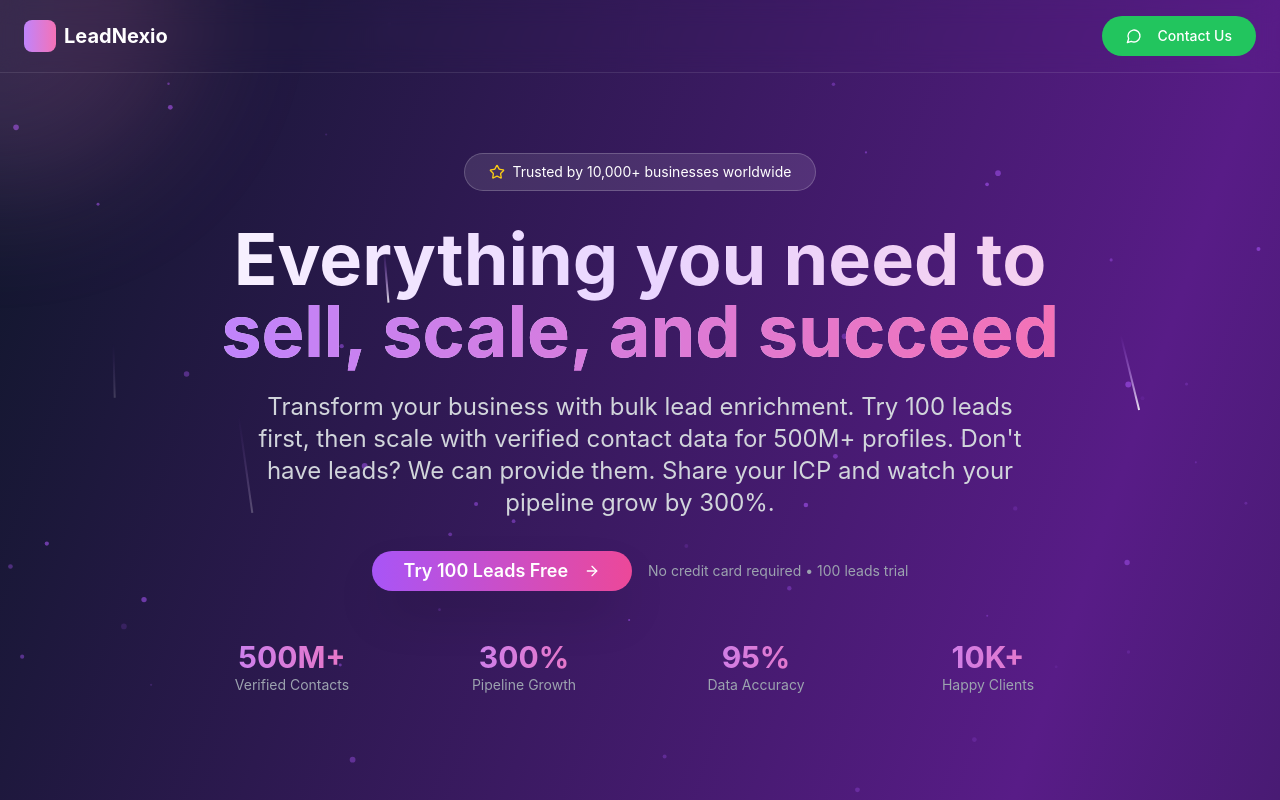
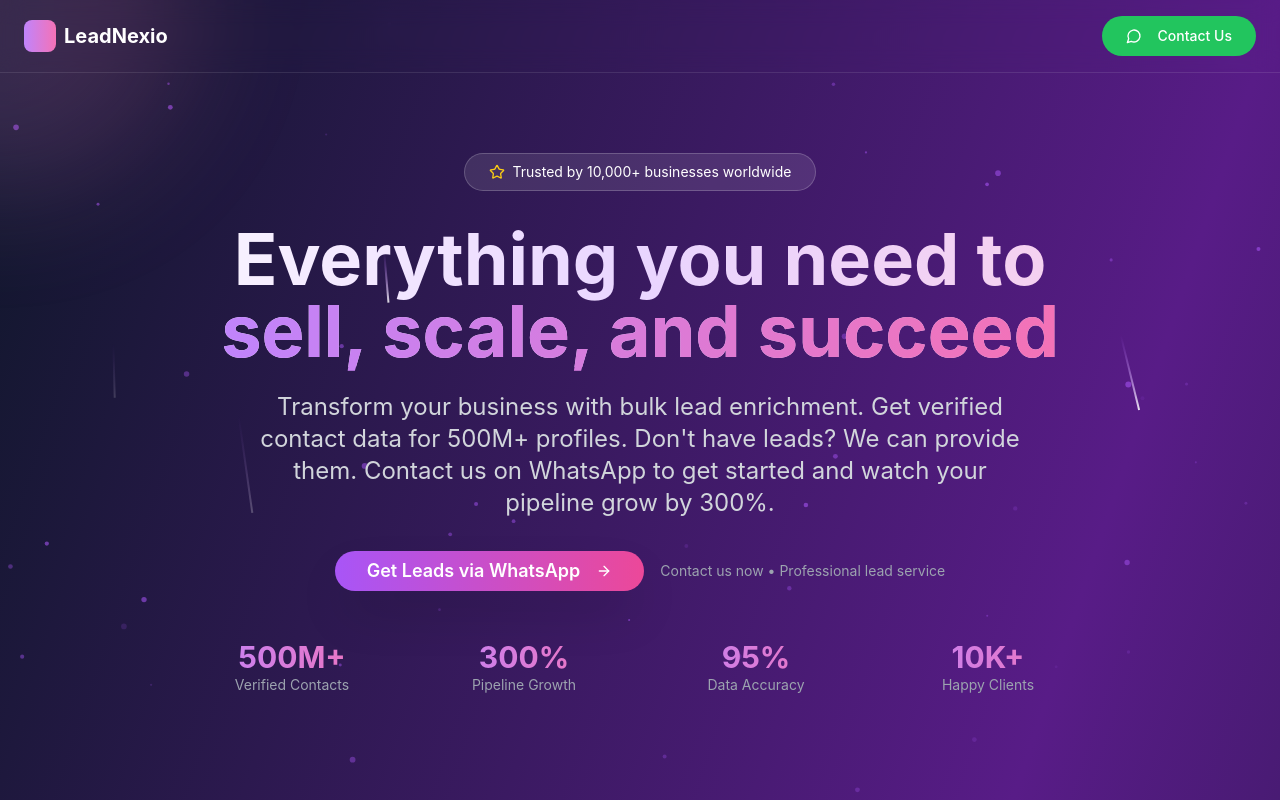
Before and after one commit to akshayasalaskar/lead-alchemy-boost, a React (Vite) app: page / in a window 1280 px wide. Shown: the top 800 px of the page. Built offline with nearby package versions, Linux system fonts and the light colour scheme.

Commit message:
Update lead acquisition
Remove free trial offer and emphasize WhatsApp contact for all lead inquiries.

```diff
--- a/src/pages/Index.tsx
+++ b/src/pages/Index.tsx
@@ -20,7 +20,7 @@ const Index = () => {
   }, []);
 
   const whatsappNumber = "+1234567890"; // Replace with your actual WhatsApp number
-  const whatsappMessage = "Hi! I'm interested in your lead enrichment services and would like to learn more about the free trial.";
+  const whatsappMessage = "Hi! I'm interested in your lead enrichment services and would like to get leads for my business.";
 
   const handleWhatsAppClick = () => {
     const url = `https://wa.me/${whatsappNumber}?text=${encodeURIComponent(whatsappMessage)}`;
@@ -77,8 +77,8 @@ const Index = () => {
             </h1>
 
             <p className="text-xl md:text-2xl text-gray-300 mb-8 max-w-3xl mx-auto leading-relaxed">
-              Transform your business with bulk lead enrichment. Try 100 leads first, then scale with verified contact data for 500M+ profiles.
-              Don't have leads? We can provide them. Share your ICP and watch your pipeline grow by 300%.
+              Transform your business with bulk lead enrichment. Get verified contact data for 500M+ profiles.
+              Don't have leads? We can provide them. Contact us on WhatsApp to get started and watch your pipeline grow by 300%.
             </p>
           </div>
 
@@ -87,11 +87,11 @@ const Index = () => {
               onClick={handleWhatsAppClick}
               className="bg-gradient-to-r from-purple-500 to-pink-500 hover:from-purple-600 hover:to-pink-600 text-white px-8 py-4 rounded-full text-lg font-semibold transition-all duration-300 hover:scale-105 shadow-2xl"
             >
-              Try 100 Leads Free
+              Get Leads via WhatsApp
               <ArrowRight className="ml-2 w-5 h-5" />
             </Button>
             <p className="text-sm text-gray-400">
-              No credit card required • 100 leads trial
+              Contact us now • Professional lead service
             </p>
           </div>
 
@@ -196,14 +196,14 @@ const Index = () => {
                 className="bg-gradient-to-r from-purple-500 to-pink-500 hover:from-purple-600 hover:to-pink-600 text-white px-8 py-4 rounded-full text-lg font-semibold transition-all duration-300 hover:scale-105 shadow-2xl"
               >
                 <MessageCircle className="mr-2 w-5 h-5" />
-                Get Free Trial via WhatsApp
+                Get Leads via WhatsApp
               </Button>
             </div>
 
             <div className="flex items-center justify-center mt-6 space-x-6 text-sm text-gray-400">
               <div className="flex items-center">
                 <CheckCircle className="w-4 h-4 mr-2 text-green-400" />
-                Free trial available
+                Premium lead service
               </div>
               <div className="flex items-center">
                 <Shield className="w-4 h-4 mr-2 text-green-400" />
```
